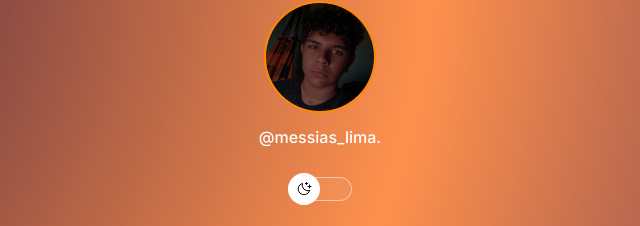
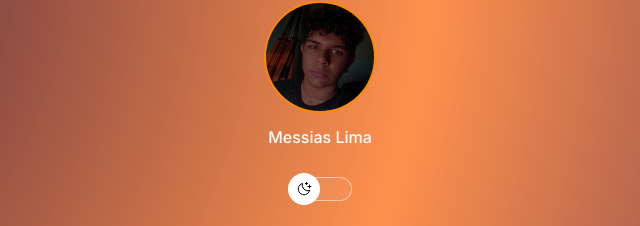
Before and after one commit to MessiasLim/link-in-bio, a plain HTML site: page index.html in a window 1280 px wide. Shown: the part 79-305 px from the top of the page, 320-960 px from the left. Drawn offline with nearby package versions, Linux system fonts and the light colour scheme.

Commit message:
fix: atualiza handle do perfil para nome completo

```diff
--- a/index.html
+++ b/index.html
@@ -9,13 +9,13 @@
     <meta charset="UTF-8">
     <meta name="viewport" content="width=device-width, initial-scale=1.0">
     <link rel="stylesheet" href="./src/styles/style.css">
-    <title>Linktree - Messias Lima</title>
+    <title>Link In Bio - Messias Lima</title>
 </head>
 <body>
     <div id="container">
         <div id="profile">
             <img src="./src/images/avatar.jpeg" alt="Imagem do perfil">
-            <p>@messias_lima.</p>
+            <p>Messias Lima</p>
         </div>
 
         <div id="switch">
```
